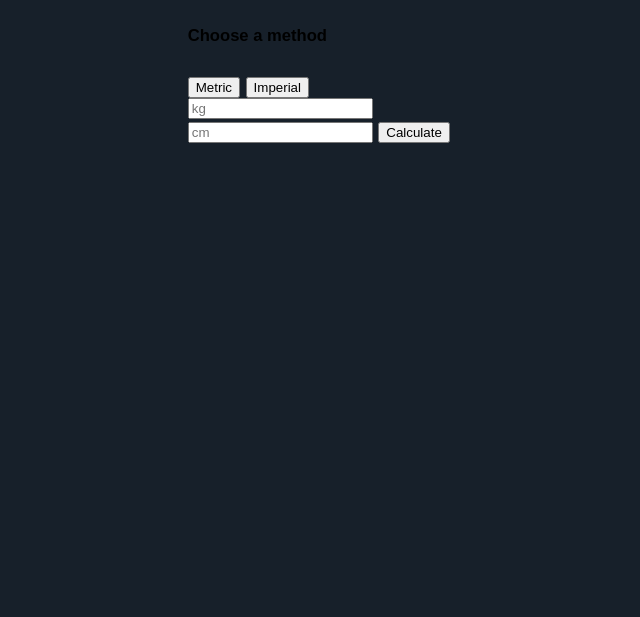
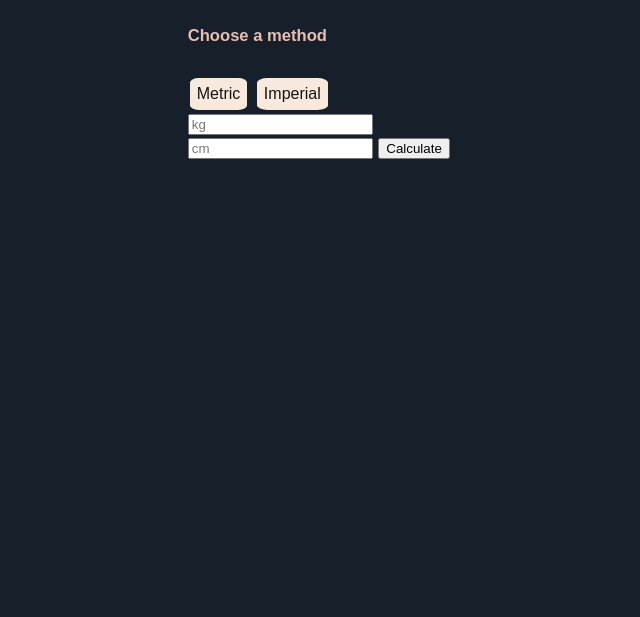
Before and after one commit to tochman/BMI_Challenge, a website: page src/index.html in a window 1280 px wide. Shown: the part 183-800 px from the top of the page, without its empty margins (279-919 px from the left). Drawn offline with Linux system fonts and the light colour scheme.

Commit message:
issue with the switch and calculation

```diff
--- a/src/style.css
+++ b/src/style.css
@@ -33,3 +33,20 @@
     font-family: Arial, Helvetica, sans-serif;
     font-size: 15pt;
      }
+
+.tab {
+    color: #e6beb3
+}
+
+.button {
+    background-color: #f7e9db;
+    border: none;
+    color: rgb(20, 20, 20);
+    padding: 7px;
+    text-align: center;
+    text-decoration: none;
+    display: inline-block;
+    font-size: 16px;
+    margin: 4px 2px;
+    border-radius: 15%;
+}
```
